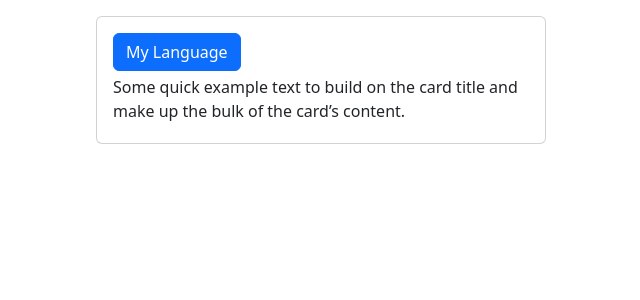
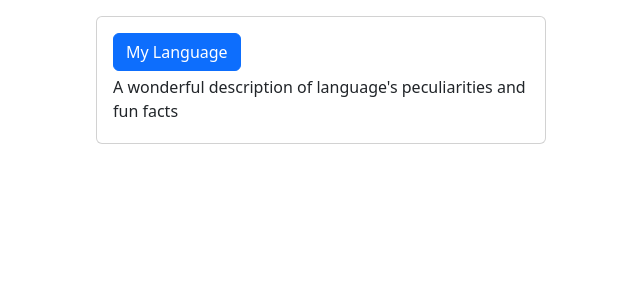
Before and after one commit to nildebenedetti/react-use-state, a React (Vite) app: page / in a window 1280 px wide. Shown: the top 300 px of the page, without its empty margins (319-959 px from the left). Built offline with nearby package versions, Linux system fonts and the light colour scheme.

Commit message:
fix: card props nel return in Card.jsx

```diff
--- a/src/components/Card.jsx
+++ b/src/components/Card.jsx
@@ -9,8 +9,8 @@ function Card({
     return <>
         <div className="card">
                 <div className="card-body">
-                    <a href="#" className="btn btn-primary">{`${title}`}</a>
-                    <p className="card-text py-1">Some quick example text to build on the card title and make up the bulk of the card’s content.</p>
+                    <a href="#" className="btn btn-primary">{title}</a>
+                    <p className="card-text py-1">{content}</p>
                 </div>
         </div>
     </>
```
